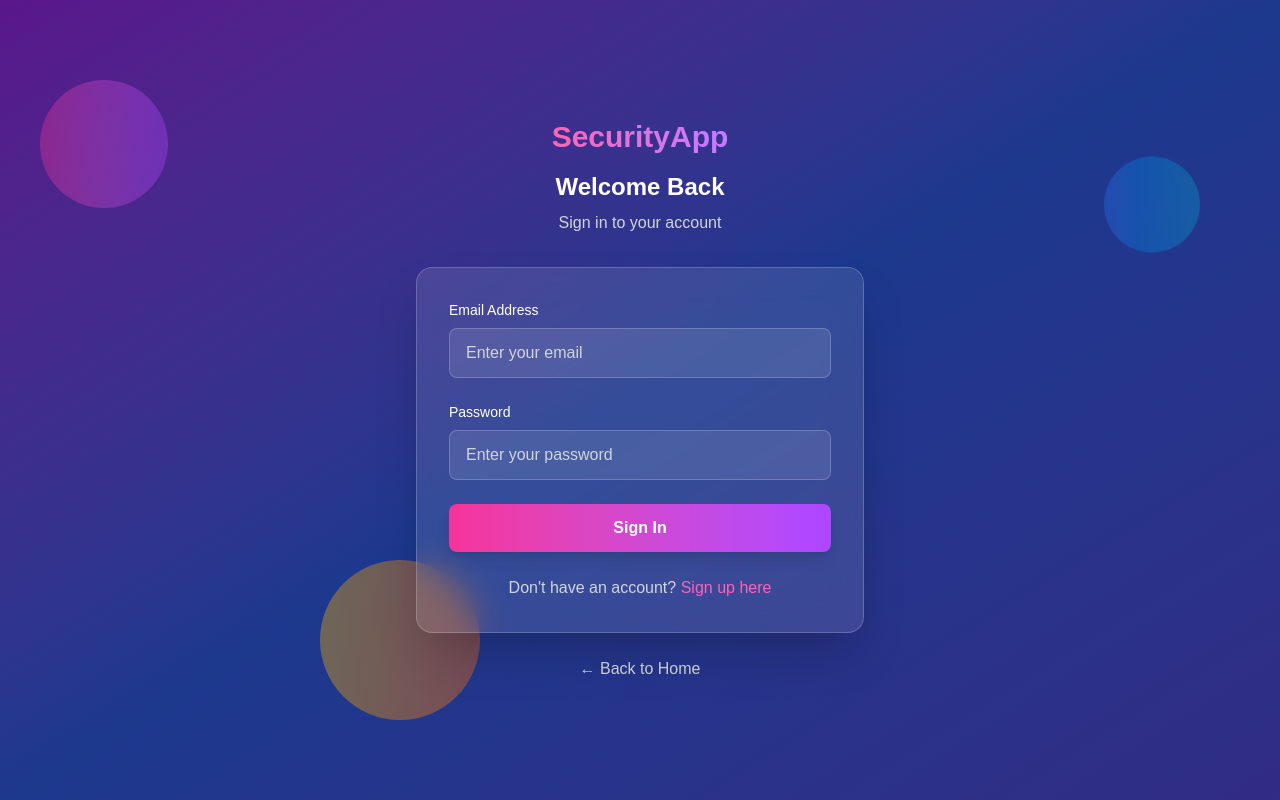
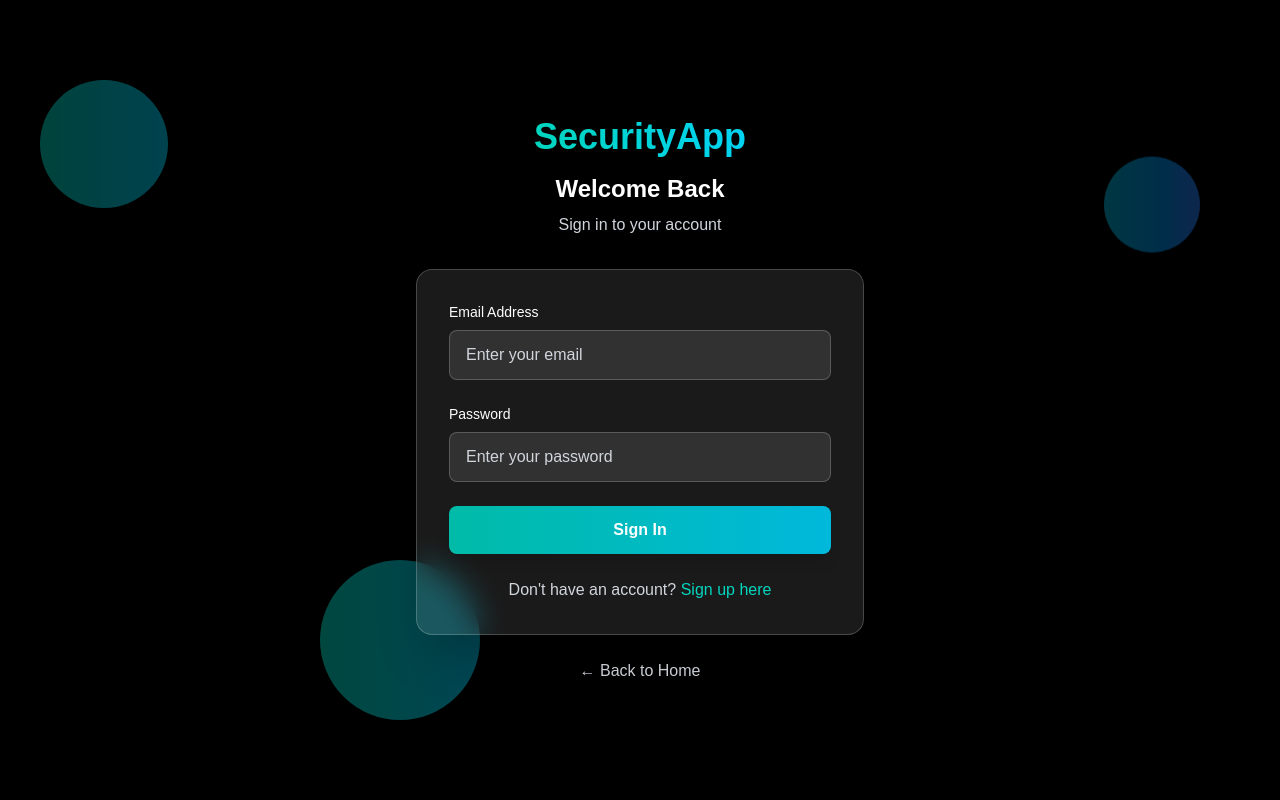
Before and after one commit to nitin14gupta/security_15_CodeBlooded, a Next.js app in the folder client/: page /login in a window 1280 px wide. Built offline with nearby package versions, Linux system fonts and the light colour scheme.

Commit message:
login in page

```diff
--- a/client/src/app/(auth)/login/page.tsx
+++ b/client/src/app/(auth)/login/page.tsx
@@ -29,19 +29,19 @@ export default function LoginPage() {
     };
 
     return (
-        <div className="min-h-screen bg-gradient-to-br from-purple-900 via-blue-900 to-indigo-900 flex items-center justify-center p-4">
+        <div className="min-h-screen bg-black flex items-center justify-center p-4">
             {/* Background Elements */}
             <div className="absolute inset-0">
-                <div className="absolute top-20 left-10 w-32 h-32 bg-gradient-to-r from-pink-500 to-purple-500 rounded-full opacity-20 animate-pulse"></div>
-                <div className="absolute top-40 right-20 w-24 h-24 bg-gradient-to-r from-blue-500 to-cyan-500 rounded-full opacity-30 animate-bounce"></div>
-                <div className="absolute bottom-20 left-1/4 w-40 h-40 bg-gradient-to-r from-yellow-500 to-orange-500 rounded-full opacity-25 animate-pulse"></div>
+                <div className="absolute top-20 left-10 w-32 h-32 bg-gradient-to-r from-teal-500 to-cyan-500 rounded-full opacity-20 animate-pulse"></div>
+                <div className="absolute top-40 right-20 w-24 h-24 bg-gradient-to-r from-cyan-500 to-blue-500 rounded-full opacity-30 animate-bounce"></div>
+                <div className="absolute bottom-20 left-1/4 w-40 h-40 bg-gradient-to-r from-teal-500 to-cyan-500 rounded-full opacity-25 animate-pulse"></div>
             </div>
 
             <div className="relative z-10 w-full max-w-md">
                 {/* Header */}
                 <div className="text-center mb-8">
-                    <Link href="/" className="text-3xl font-bold text-white">
-                        <span className="bg-gradient-to-r from-pink-400 to-purple-400 bg-clip-text text-transparent">
+                    <Link href="/" className="text-4xl font-bold text-white">
+                        <span className="bg-gradient-to-r from-teal-400 to-cyan-400 bg-clip-text text-transparent">
                             SecurityApp
                         </span>
                     </Link>
@@ -62,7 +62,7 @@ export default function LoginPage() {
                                 value={email}
                                 onChange={(e) => setEmail(e.target.value)}
                                 required
-                                className="w-full px-4 py-3 bg-white/10 border border-white/20 rounded-lg text-white placeholder-gray-300 focus:outline-none focus:ring-2 focus:ring-pink-500 focus:border-transparent transition-all duration-300"
+                                className="w-full px-4 py-3 bg-white/10 border border-white/20 rounded-lg text-white placeholder-gray-300 focus:outline-none focus:ring-2 focus:ring-teal-500 focus:border-transparent transition-all duration-300"
                                 placeholder="Enter your email"
                             />
                         </div>
@@ -77,7 +77,7 @@ export default function LoginPage() {
                                 value={password}
                                 onChange={(e) => setPassword(e.target.value)}
                                 required
-                                className="w-full px-4 py-3 bg-white/10 border border-white/20 rounded-lg text-white placeholder-gray-300 focus:outline-none focus:ring-2 focus:ring-pink-500 focus:border-transparent transition-all duration-300"
+                                className="w-full px-4 py-3 bg-white/10 border border-white/20 rounded-lg text-white placeholder-gray-300 focus:outline-none focus:ring-2 focus:ring-teal-500 focus:border-transparent transition-all duration-300"
                                 placeholder="Enter your password"
                             />
                         </div>
@@ -85,7 +85,7 @@ export default function LoginPage() {
                         <button
                             type="submit"
                             disabled={loading}
-                            className="w-full py-3 px-4 bg-gradient-to-r from-pink-500 to-purple-500 text-white font-semibold rounded-lg hover:from-pink-600 hover:to-purple-600 focus:outline-none focus:ring-2 focus:ring-pink-500 focus:ring-offset-2 focus:ring-offset-transparent transition-all duration-300 disabled:opacity-50 disabled:cursor-not-allowed shadow-lg"
+                            className="w-full py-3 px-4 bg-gradient-to-r from-teal-500 to-cyan-500 text-white font-semibold rounded-lg hover:from-teal-600 hover:to-cyan-600 focus:outline-none focus:ring-2 focus:ring-teal-500 focus:ring-offset-2 focus:ring-offset-transparent transition-all duration-300 disabled:opacity-50 disabled:cursor-not-allowed shadow-lg"
                         >
                             {loading ? 'Signing In...' : 'Sign In'}
                         </button>
@@ -96,7 +96,7 @@ export default function LoginPage() {
                             Don't have an account?{' '}
                             <Link
                                 href="/register"
-                                className="text-pink-400 hover:text-pink-300 font-medium transition-colors"
+                                className="text-teal-400 hover:text-teal-300 font-medium transition-colors"
                             >
                                 Sign up here
                             </Link>
```
